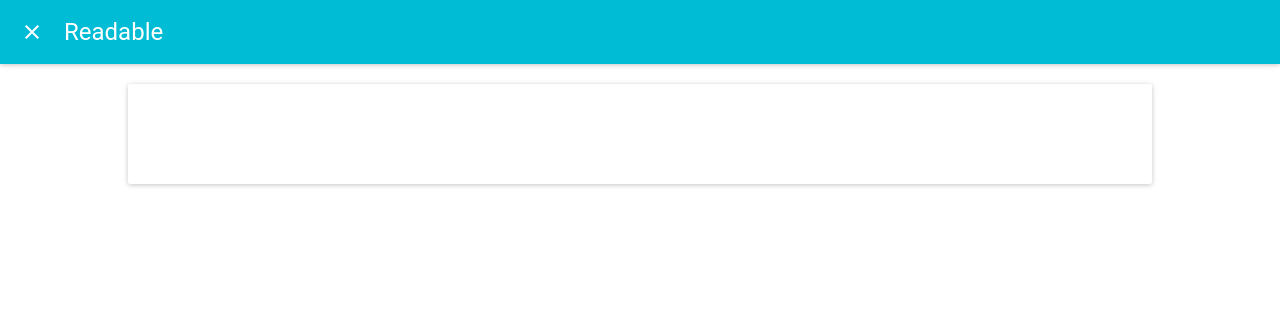
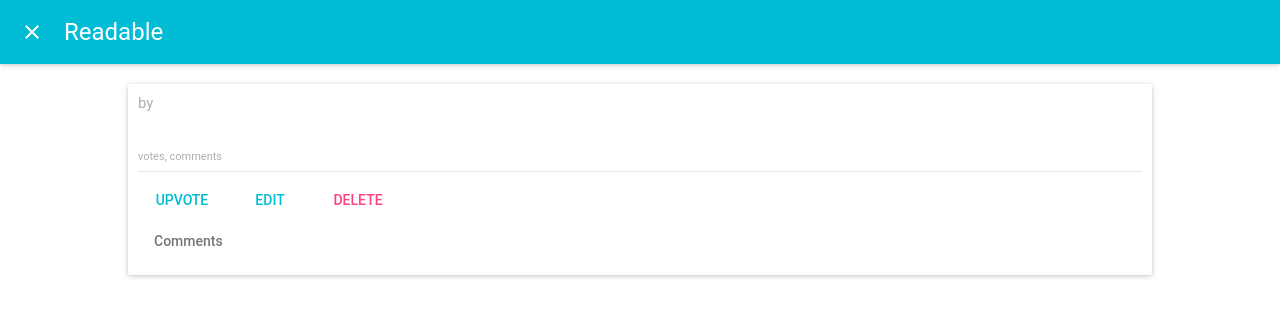
Before and after one commit to SatyamSetia/Readable, a React (Create React App) app in the folder frontend/: page /1/1 in a window 1280 px wide. Shown: the top 316 px of the page. Built offline with nearby package versions, Linux system fonts and the light colour scheme; no server answers.

Commit message:
comments fetched

```diff
--- /dev/null
+++ b/frontend/src/actions/comments.js
@@ -0,0 +1,18 @@
+import { fetchAllComments } from '../utils/index';
+
+export const RECEIVE_ALL_COMMENTS = 'RECEIVE_ALL_COMMENTS';
+
+export function receiveAllComments(comments) {
+	return {
+		type: RECEIVE_ALL_COMMENTS,
+		payload: comments
+	}
+}
+
+export function getAllComments(postId) {
+	return function(dispatch) {
+		return fetchAllComments(postId).then(comments =>
+			dispatch(receiveAllComments(comments))
+		);
+	}
+}
--- a/frontend/src/components/PostDetail.js
+++ b/frontend/src/components/PostDetail.js
@@ -1,17 +1,22 @@
 import React, { Component } from "react";
 import { connect } from 'react-redux';
+import { getPost } from '../actions/posts';
+import { getAllComments } from '../actions/comments';
 import AppBar from "material-ui/AppBar";
 import NavigationClose from "material-ui/svg-icons/navigation/close";
 import IconButton from "material-ui/IconButton";
 import Paper from 'material-ui/Paper';
-import { getPost } from '../actions/posts';
+import FlatButton from "material-ui/FlatButton";
+import Subheader from 'material-ui/Subheader';
 
 class PostList extends Component {
 	componentDidMount() {
-		this.props.getPost(this.props.match.params.postId)
+		this.props.getPost(this.props.match.params.postId);
+		this.props.getAllComments(this.props.match.params.postId)
 	}
 	render() {
 		const { post } = this.props;
+		console.log(this.props)
 		return (
 			<div>
 				<AppBar
@@ -24,22 +29,36 @@
 					}
 				/>
 				<Paper className="paper" zDepth={1}>
-					{post.title}
+					<div className="post-title">{post.title}</div>
+					<div className="post-author">by {post.author}</div>
+					<br/>
+					<div className="post-body">{post.body}</div>
+					<br/>
+					<div className="count" style={{marginLeft: '0px'}}>
+						{post.voteScore} votes,	{post.commentCount} comments
+					</div>
+					<hr style={{opacity: '0.2'}}/>
+					<FlatButton label="Upvote" primary={true} onClick={() => console.log('upvote')}/>
+					<FlatButton label="Edit" primary={true} />
+					<FlatButton label="Delete" secondary={true} />
+					<Subheader>Comments</Subheader>
 				</Paper>
 			</div>
 		);
 	}
 }
 
-function mapStateToProps({ fetchPost }){
+function mapStateToProps({ fetchPost, fetchAllComments }){
 	return {
-		post: fetchPost
+		post: fetchPost,
+		comments: fetchAllComments
 	}
 }
 
 function mapDispatchToProps(dispatch) {
 	return {
-		getPost: (postId) => dispatch(getPost(postId))
+		getPost: (postId) => dispatch(getPost(postId)),
+		getAllComments: (postId) => dispatch(getAllComments(postId))
 	}
 }
 
--- a/frontend/src/index.css
+++ b/frontend/src/index.css
@@ -5,6 +5,7 @@
 }
 
 .count {
+	color: #acb0b0;
 	font-size: 11px;
 	margin-left: 10px;
 }
@@ -18,8 +19,18 @@
 }
 
 .paper{
-  height: 100px;
+  height: auto;
   width: 80%;
   margin: 20px auto;
+  padding: 10px;
   display: block
 }
+
+.post-author{
+	color: #acb0b0;
+	font-size: 15px;
+}
+
+.post-title{
+	font-size: 20px;
+}
--- /dev/null
+++ b/frontend/src/reducers/comments.js
@@ -0,0 +1,8 @@
+import { RECEIVE_ALL_COMMENTS } from '../actions/comments';
+
+export function fetchAllComments(state=[], action){
+	switch(action.type){
+		case RECEIVE_ALL_COMMENTS: return action.payload;
+		default: return state;
+	}
+}
--- a/frontend/src/reducers/index.js
+++ b/frontend/src/reducers/index.js
@@ -1,9 +1,11 @@
 import { combineReducers } from 'redux';
 import { fetchAllCategories } from './categories';
 import { fetchPosts, fetchPost } from './posts';
+import { fetchAllComments } from './comments';
 
 export default combineReducers({
 	fetchAllCategories,
 	fetchPosts,
-	fetchPost
+	fetchPost,
+	fetchAllComments
 })
--- a/frontend/src/utils/index.js
+++ b/frontend/src/utils/index.js
@@ -28,3 +28,7 @@
 export const fetchPost = (postId) =>
 	fetch(`${url}/posts/${postId}`, { headers })
 		.then(res => res.json());
+
+export const fetchAllComments = (postId) =>
+	fetch(`${url}/posts/${postId}/comments`, { headers })
+		.then(res => res.json());
```
